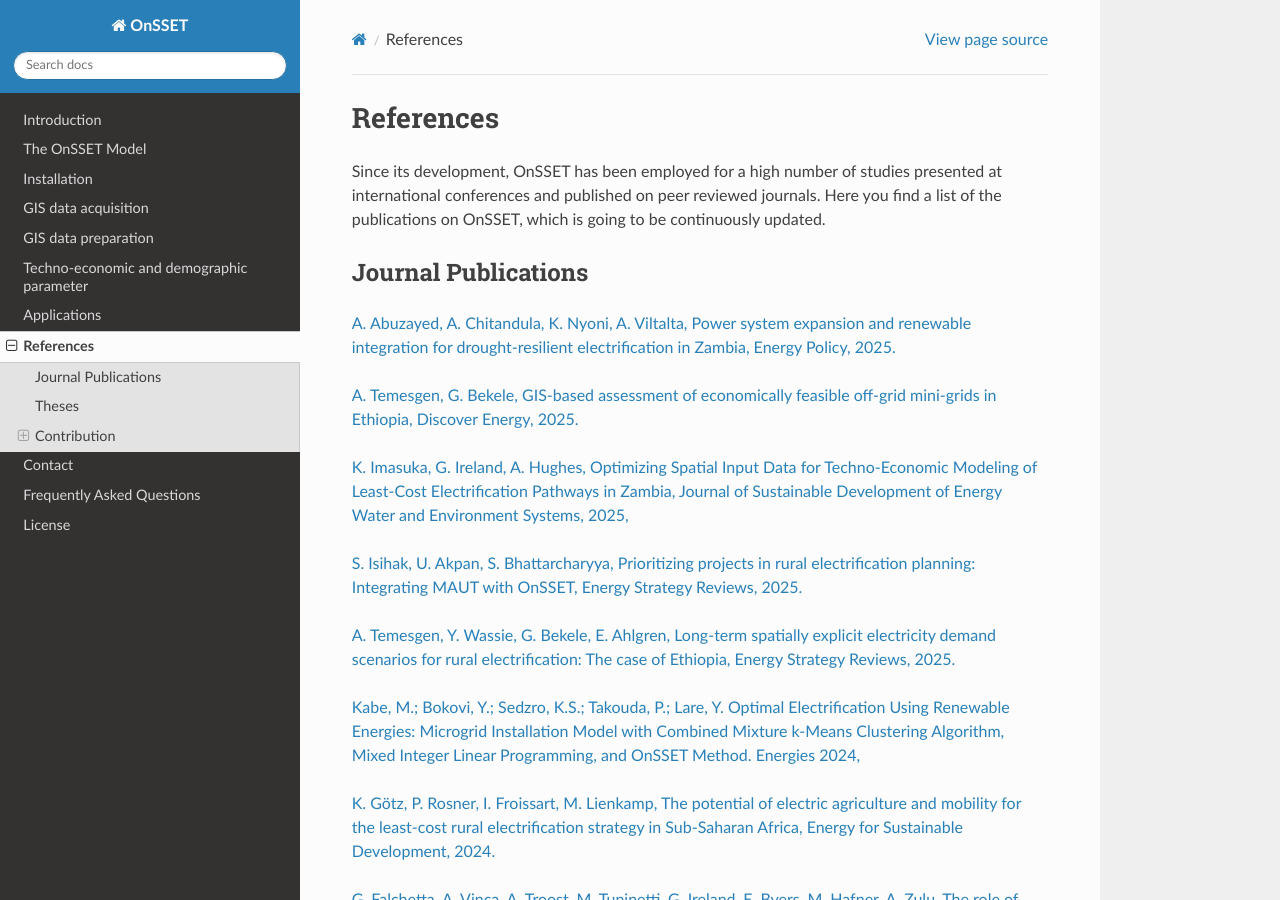
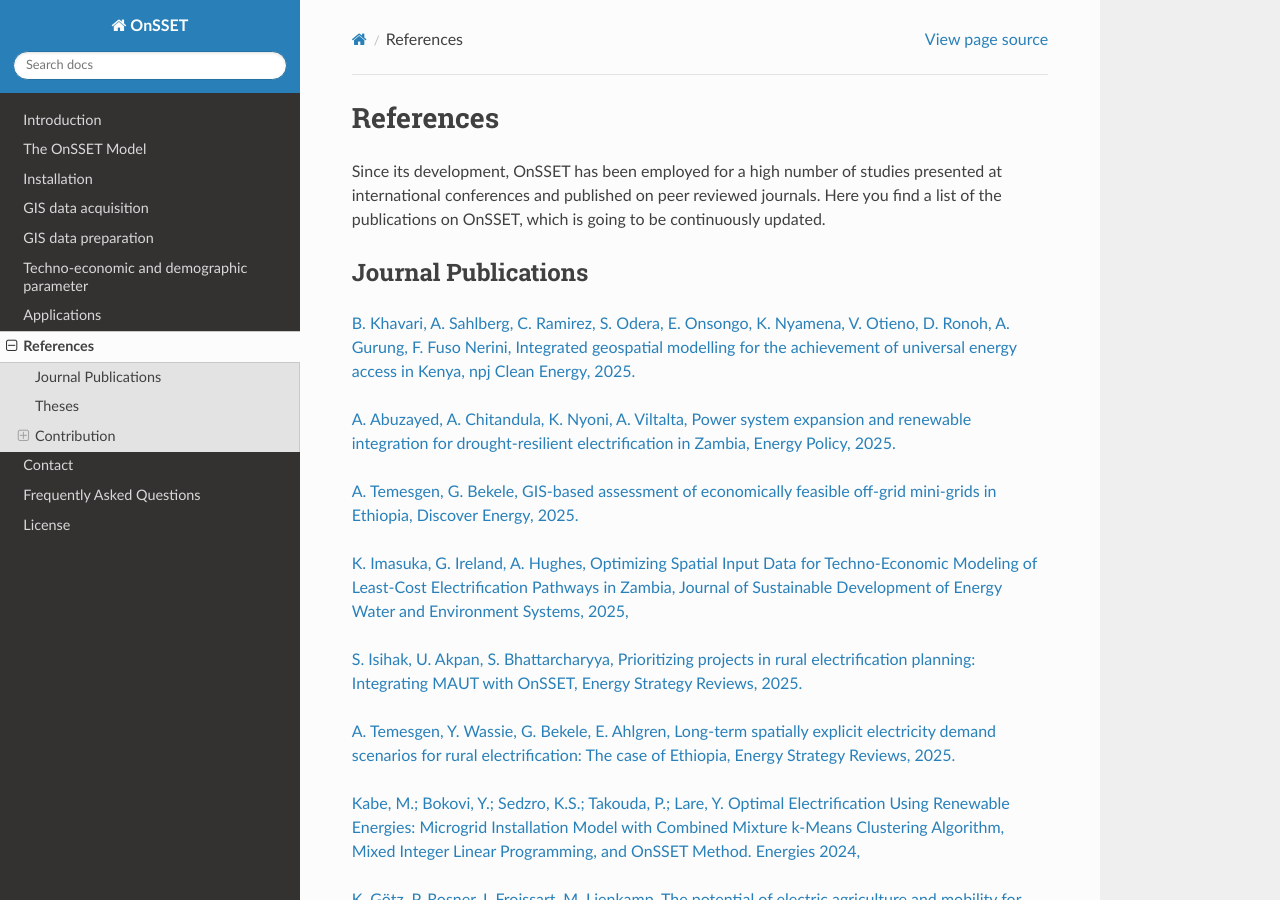
Before and after one commit to OnSSET/onsset, a Sphinx documentation site: the page built from docs/references.rst, in a window 1280 px wide and 900 px high. Built offline with Sphinx 7.4.7 and the Read the Docs theme 3.1.0, drawn with Linux system fonts in a browser that asks for light colours; pages that are not in the unit, such as notebooks, are missing from menus; the version number could not be read and is left out.

Commit message:
Update references.rst

```diff
--- a/docs/references.rst
+++ b/docs/references.rst
@@ -5,6 +5,8 @@
 
 Journal Publications
 **************
+
+`B. Khavari, A. Sahlberg, C. Ramirez, S. Odera, E. Onsongo, K. Nyamena, V. Otieno, D. Ronoh, A. Gurung, F. Fuso Nerini, Integrated geospatial modelling for the achievement of universal energy access in Kenya, npj Clean Energy, 2025. <https://doi.org/10.1038/s44406-025-00017-1>`_
 
 `A. Abuzayed, A. Chitandula, K. Nyoni, A. Viltalta, Power system expansion and renewable integration for drought-resilient electrification in Zambia, Energy Policy, 2025. <https://doi.org/10.1016/j.enpol.2025.114786>`_
 
```
